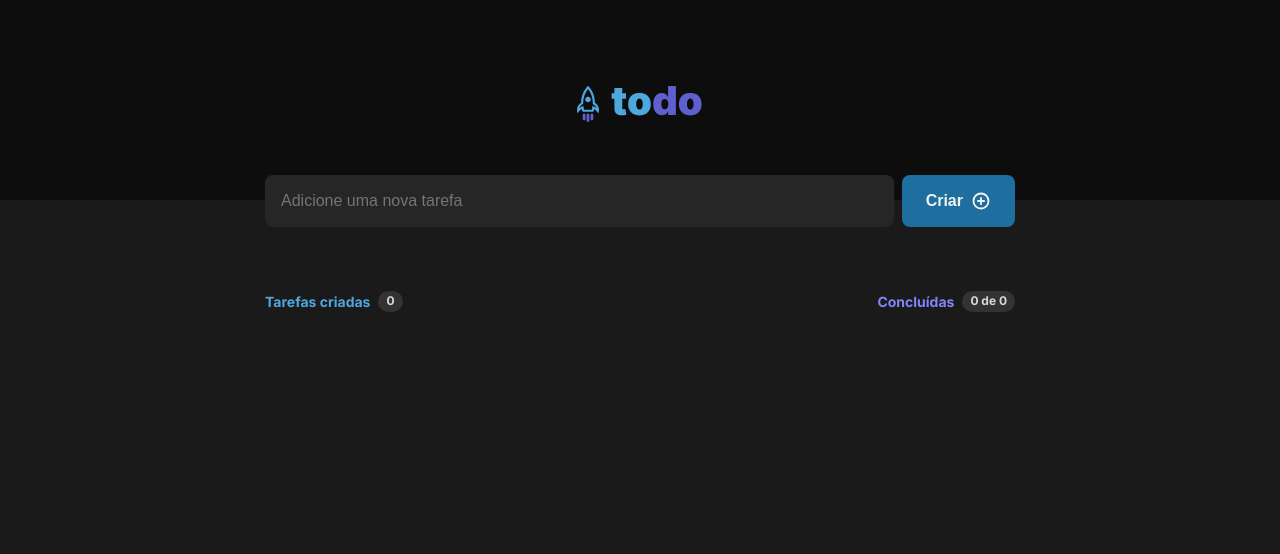
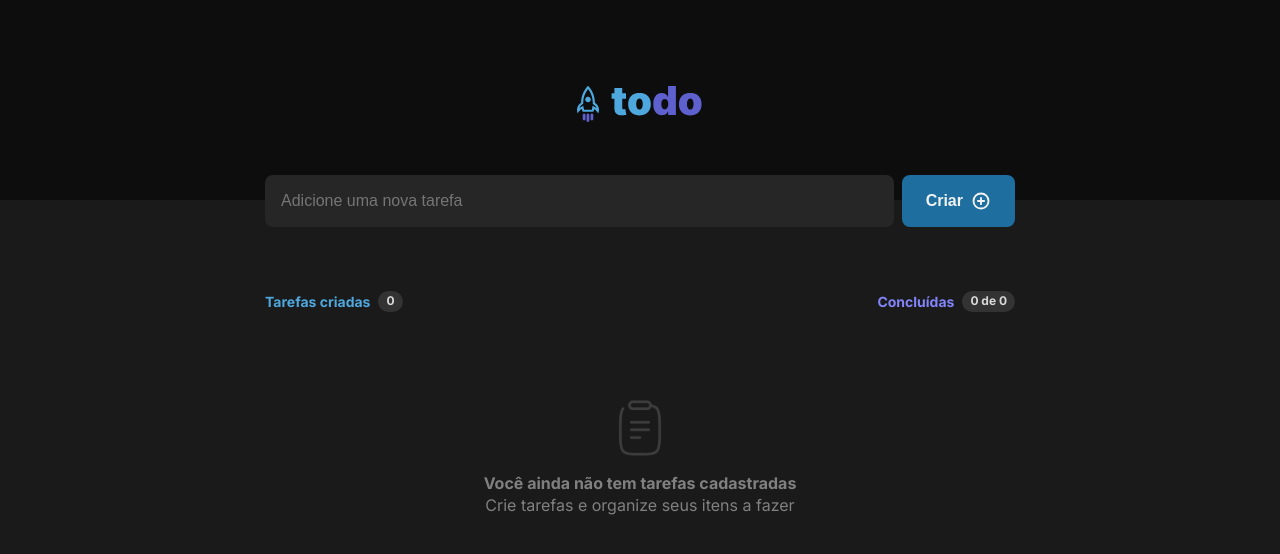
Before and after one commit to pd-bittencourt/ignite-challenge-01, a React (Vite) app: page / in a window 1280 px wide. Shown: the top 554 px of the page. Built offline with nearby package versions, Linux system fonts and the light colour scheme.

Commit message:
Toggle task & empty state

```diff
--- a/package.json
+++ b/package.json
@@ -11,11 +11,13 @@
   "dependencies": {
     "phosphor-react": "^1.4.1",
     "react": "^18.2.0",
-    "react-dom": "^18.2.0"
+    "react-dom": "^18.2.0",
+    "uuid": "^9.0.0"
   },
   "devDependencies": {
     "@types/react": "^18.0.17",
     "@types/react-dom": "^18.0.6",
+    "@types/uuid": "^8.3.4",
     "@vitejs/plugin-react": "^2.1.0",
     "typescript": "^4.6.4",
     "vite": "^3.1.0"
--- a/src/components/Task.module.css
+++ b/src/components/Task.module.css
@@ -80,7 +80,12 @@
 }
 
 .round input[type="checkbox"] {
-  visibility: hidden;
+  opacity: 0;
+  z-index: 99;
+  width: 18px;
+  height: 18px;
+  position: absolute;
+  cursor: pointer;
 }
 
 .round input[type="checkbox"]:checked + label {
--- a/src/components/Task.tsx
+++ b/src/components/Task.tsx
@@ -7,22 +7,37 @@ export interface TaskProps {
   title: string;
   isComplete: boolean;
   onDeleteTask: (id: number) => void;
+  onToggleTask: (id: number) => void;
 }
 
-export function Task({ id, title, isComplete, onDeleteTask }: TaskProps) {
+export function Task({
+  id,
+  title,
+  isComplete,
+  onDeleteTask,
+  onToggleTask,
+}: TaskProps) {
   function handleDeleteTask() {
     onDeleteTask(id);
+  }
+
+  function handleToggleTodo() {
+    onToggleTask(id);
   }
 
   return (
     <li className={styles.taskContainer}>
       <div>
         <div className={styles.round}>
-          <input type="checkbox" readOnly checked={isComplete} />
+          <input
+            type="checkbox"
+            readOnly
+            checked={isComplete}
+            onClick={handleToggleTodo}
+          />
           <label htmlFor="checkbox"></label>
         </div>
-
-        <p>{title}</p>
+        <p className={isComplete ? "completed" : ""}>{title}</p>
       </div>
       <button type="button" onClick={handleDeleteTask}>
         <Trash size={16} />
--- a/src/components/Tasks.module.css
+++ b/src/components/Tasks.module.css
@@ -92,6 +92,30 @@ form {
   color: var(--purple);
 }
 
+/* EMPTY */
+.empty {
+  display: flex;
+  flex-direction: column;
+  align-items: center;
+  gap: 1rem;
+  padding: 4rem 0;
+}
+
+.empty img {
+  width: 3.5rem;
+  height: 3.5rem;
+}
+
+.empty p {
+  color: var(--text-muted);
+  font-size: var(--font-size-lg);
+  font-weight: var(--font-weight-bold);
+  text-align: center;
+}
+.empty span {
+  font-weight: var(--font-weight-regular);
+}
+
 /* TASK LIST */
 .taskList {
   display: flex;
--- a/src/components/Tasks.tsx
+++ b/src/components/Tasks.tsx
@@ -1,26 +1,10 @@
 import styles from "./Tasks.module.css";
 import { PlusCircle } from "phosphor-react";
 import { Task, TaskProps } from "./Task";
-import { ChangeEvent, FormEvent, InputHTMLAttributes, useState } from "react";
 
-const TaskList = [
-  {
-    id: 1,
-    title: "Lorem ipsum dolor sit amet consectetur adipisicing elit.",
-    isComplete: false,
-  },
-  {
-    id: 2,
-    title:
-      "Inventore quod soluta nulla, officiis, accusamus dignissimos ut libero explicabo porro, iure tenetur pariatur voluptate?",
-    isComplete: true,
-  },
-  {
-    id: 3,
-    title: "Accusamus libero nisi illum minus error eligendi!",
-    isComplete: false,
-  },
-];
+import { ChangeEvent, FormEvent, useState } from "react";
+
+import Clipboard from "../assets/icon-clipboard.svg";
 
 export function Tasks() {
   const [tasks, setTasks] = useState<TaskProps[]>([]);
@@ -38,9 +22,14 @@ export function Tasks() {
       title: newTaskText,
       isComplete: false,
       onDeleteTask: () => {
-        deleteTask;
+        onDeleteTask;
+      },
+      onToggleTask: () => {
+        onToggleTask;
       },
     };
+
+    if (newTaskText === "") return;
 
     setTasks([...tasks, newTask]);
     setNewTaskText("");
@@ -50,9 +39,18 @@ export function Tasks() {
     setNewTaskText(event.target.value);
   }
 
-  function deleteTask(id: number) {
+  function onDeleteTask(id: number) {
     const filteredTasks = tasks.filter(task => task.id !== id);
     setTasks(filteredTasks);
+  }
+
+  function onToggleTask(id: number) {
+    const newTasks = tasks.map(task =>
+      task.id === id ? { ...task, isComplete: !task.isComplete } : task
+    );
+
+    setTasks(newTasks);
+    console.log(tasks);
   }
 
   return (
@@ -82,6 +80,15 @@ export function Tasks() {
           </div>
         </div>
       </div>
+      {tasks.length === 0 && (
+        <div className={styles.empty}>
+          <img src={Clipboard} alt="clipboard icon" />
+          <p>
+            Você ainda não tem tarefas cadastradas <br />
+            <span>Crie tarefas e organize seus itens a fazer</span>
+          </p>
+        </div>
+      )}
       <ul className={styles.taskList}>
         {tasks.map(list => {
           return (
@@ -90,7 +97,8 @@ export function Tasks() {
               key={list.id}
               title={list.title}
               isComplete={list.isComplete}
-              onDeleteTask={deleteTask}
+              onDeleteTask={onDeleteTask}
+              onToggleTask={onToggleTask}
             />
           );
         })}
--- a/src/global.css
+++ b/src/global.css
@@ -48,3 +48,8 @@
   padding: 0;
   box-sizing: border-box;
 }
+
+.completed {
+  text-decoration: line-through;
+  color: var(--text-muted);
+}
```
Also changed, not shown: src/assets/icon-clipboard.svg (added), 1 other file (tests, documents, lock files or other folders).
